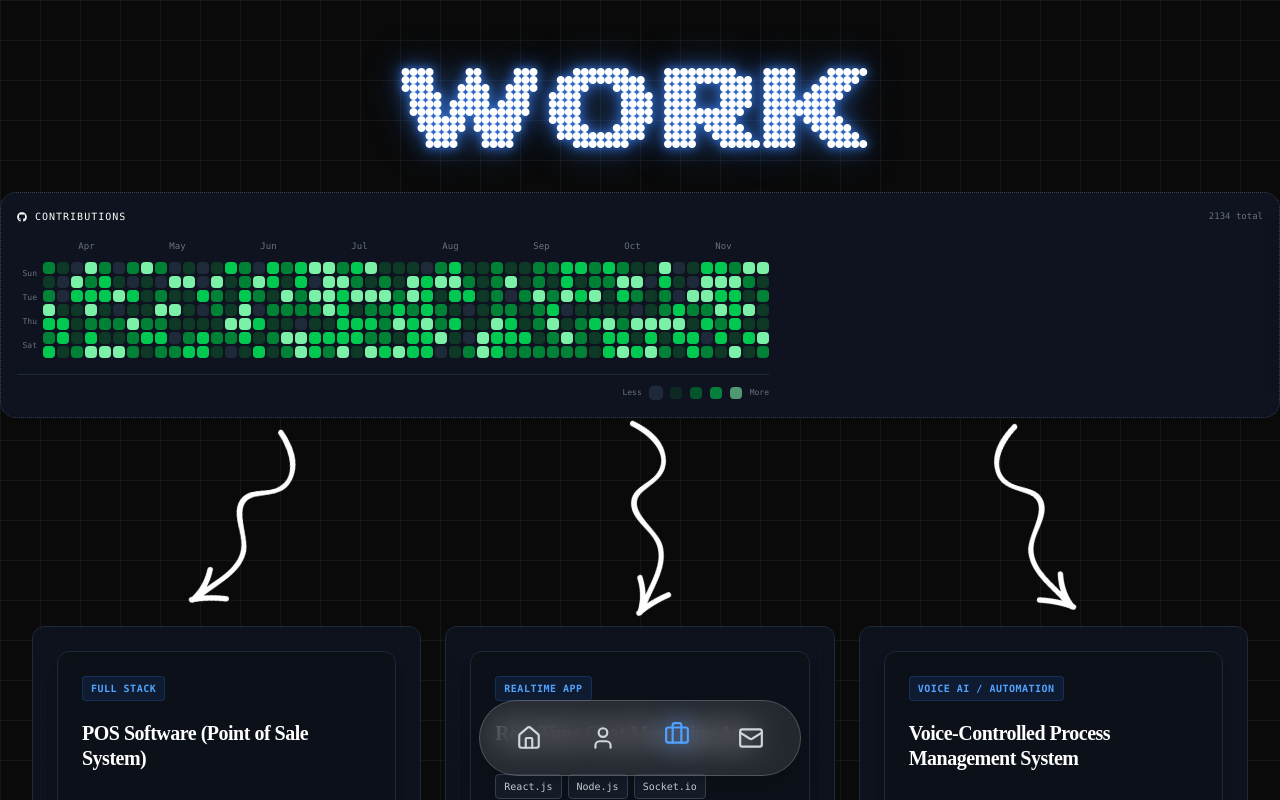
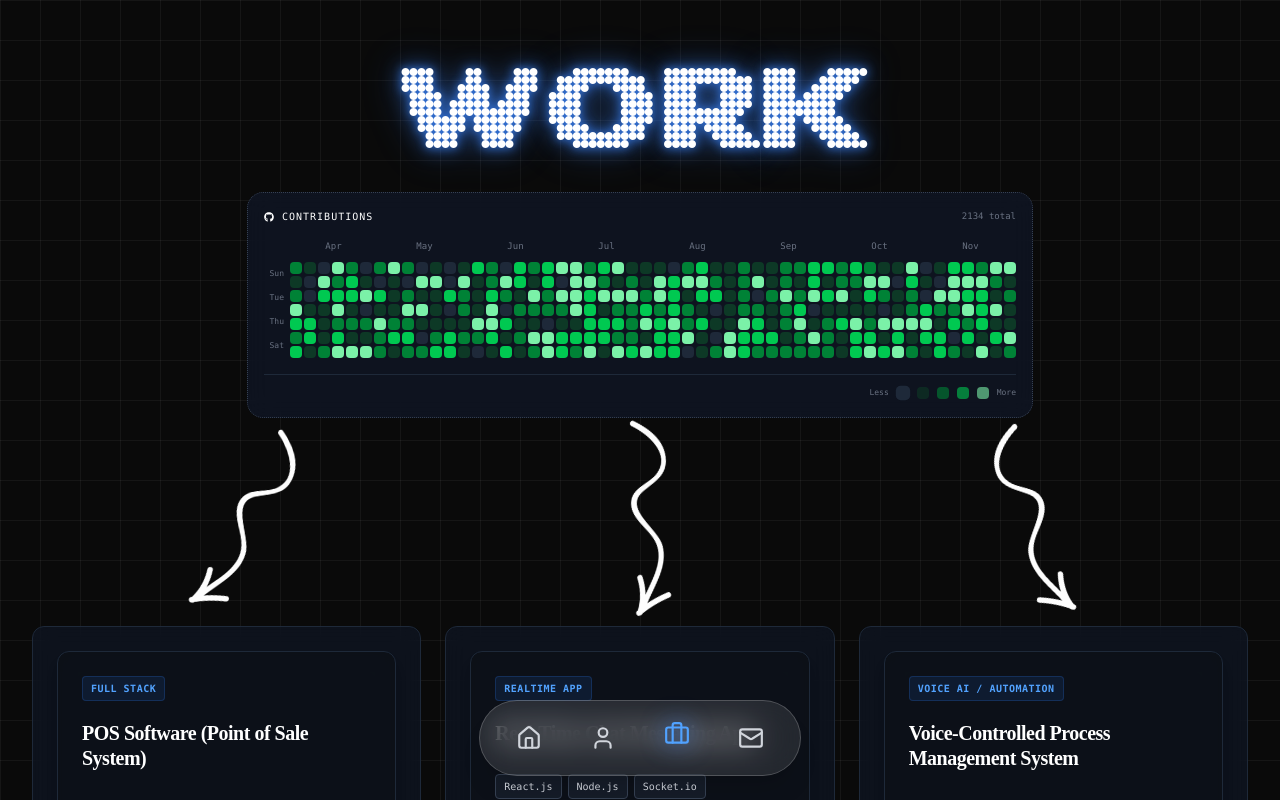
Before and after one commit to prakharg69/Portfolio, a React (Vite) app: page /work in a window 1280 px wide. Shown: the top 800 px of the page. Built offline with nearby package versions, Linux system fonts and the light colour scheme.

Commit message:
removing scrollbar

```diff
--- a/src/components/ui/Gitcontribution.jsx
+++ b/src/components/ui/Gitcontribution.jsx
@@ -91,7 +91,7 @@ const GithubContributions = () => {
   const totalContributions = contributions.reduce((sum, d) => sum + d.count, 0);
 
   return (
-    <div className="w-full max-w-full bg-gray-900/70 backdrop-blur-md border border-dotted border-gray-700 rounded-2xl p-4">
+    <div className="max-w-full bg-gray-900/70 backdrop-blur-md border border-dotted border-gray-700 rounded-2xl p-4">
 
       {/* Header */}
       <div className="flex items-center justify-between mb-4">
@@ -103,8 +103,8 @@ const GithubContributions = () => {
         </span>
       </div>
 
-      {/* Graph (ONLY this scrolls if needed) */}
-      <div className="overflow-x-auto">
+      {/* Graph (scroll hidden) */}
+      <div className="overflow-x-auto scrollbar-hide">
         <div className="inline-block min-w-[700px]">
 
           {/* Month labels */}
--- a/src/index.css
+++ b/src/index.css
@@ -53,3 +53,11 @@ body {
 .scaver-font {
   font-family: "Scaver", serif;
 }
+.scrollbar-hide::-webkit-scrollbar {
+  display: none;
+}
+
+.scrollbar-hide {
+  -ms-overflow-style: none;
+  scrollbar-width: none;
+}
```
